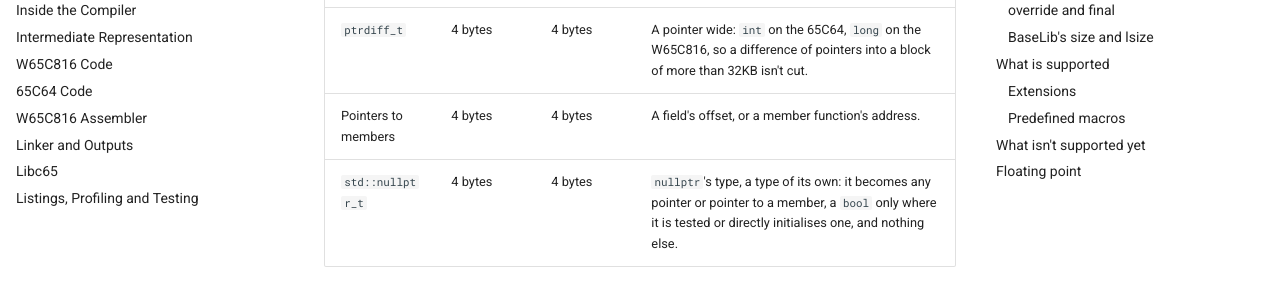
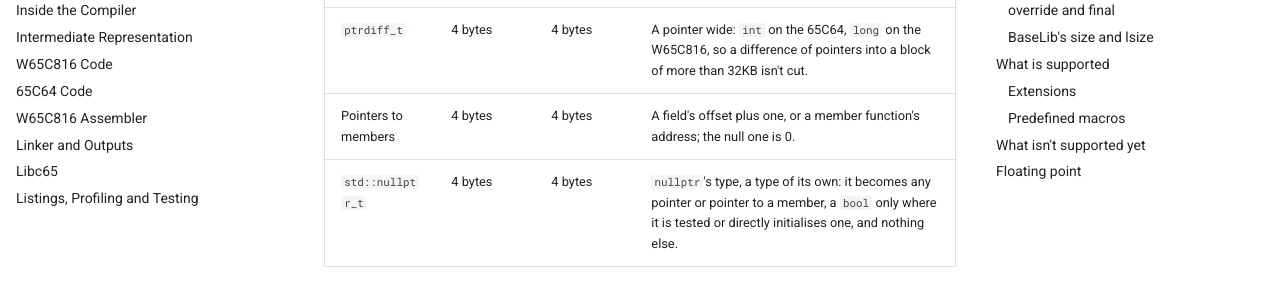
Before and after one commit to andrewpaterson/HCP65, an MkDocs documentation site: the page built from Website/docs/compiler/language.md, in a window 1280 px wide and 900 px high, scrolled down 1084 px. Shown: the part 152-452 px from the top of the window. Built offline with MkDocs 1.6.1 and Material for MkDocs 9.7.7, drawn with Linux system fonts in a browser that asks for light colours; plug-ins that fetch from the network failed and are left out.

Commit message:
Docs: a pointer to a data member is the field's offset plus one, so that the null one, 0, is no member's (CommonLibraries e03037120).

```diff
--- a/Website/docs/compiler/language.md
+++ b/Website/docs/compiler/language.md
@@ -25,7 +25,7 @@ The preprocessor defines `__cplusplus` as `201402L`.
 | Pointers, references | 4 bytes | 4 bytes | On the W65C816 a 24 bit address with a zero top byte. |
 | `size_t` | **2 bytes** | 4 bytes | `unsigned int` on both, so `sizeof`'s type, `size_t` and BaseLib's `size` are one type.  On the W65C816 `memcpy`, `malloc` and the others take 16 bit counts; `memcpy32`, `malloc32` and the other 32 suffixed functions take longer ones (see [Libc65](libc65.md)). |
 | `ptrdiff_t` | 4 bytes | 4 bytes | A pointer wide: `int` on the 65C64, `long` on the W65C816, so a difference of pointers into a block of more than 32KB isn't cut. |
-| Pointers to members | 4 bytes | 4 bytes | A field's offset, or a member function's address. |
+| Pointers to members | 4 bytes | 4 bytes | A field's offset plus one, or a member function's address; the null one is 0. |
 | `std::nullptr_t` | 4 bytes | 4 bytes | `nullptr`'s type, a type of its own: it becomes any pointer or pointer to a member, a `bool` only where it is tested or directly initialises one, and nothing else. |
 
 Each fundamental type is a type of its own, however wide: `int` and `long` are different types
```
